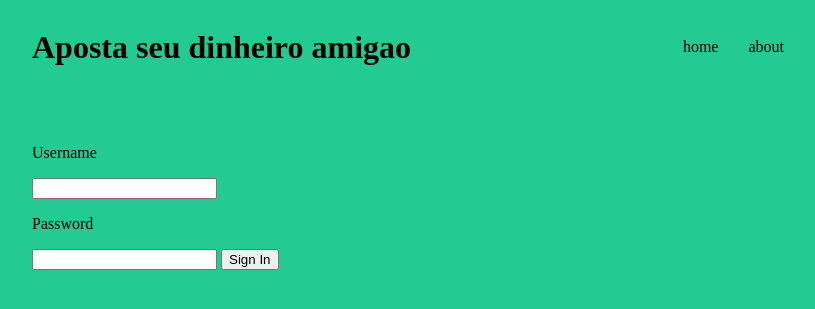
After one commit to rgarthur/andreotario, a Flask app: page /login in a window 1280 px wide. The commit adds this page. Shown: the top 309 px of the page, without its empty margins (232-1047 px from the left). Run offline with Flask 2, Linux system fonts and the light colour scheme.

Commit message:
commitado

```diff
--- a/app.py
+++ b/app.py
@@ -1,5 +1,5 @@
-from flask import Flask
-from flask import render_template
+from flask import Flask, render_template, redirect, url_for, request
+from database.sqlite import SQLite
 
 def create_app():
     app = Flask(__name__)
@@ -9,8 +9,22 @@ app = create_app()
 
 @app.route('/')
 def index():
-    return 'que azar man'
+    return redirect(url_for('login'))
 
 @app.route('/about')
 def about():
     return render_template('about.html')
+
+@app.route('/login', methods=['POST','GET'])
+def login():
+    if request.method == 'GET':
+        return render_template('login.html')
+    else:
+        username = request.form['username']
+        password = request.form['password']
+        sqlite = SQLite()
+        query = 'SELECT username, password, name FROM users WHERE username=? AND password=?'
+        result = sqlite.select(query, [username, password])
+        if result:
+            return 'user' + result[0]['name'] + ' Conectado com sucesso'
+    return 'foi nao lek'
--- /dev/null
+++ b/database/sqlite.py
@@ -0,0 +1,35 @@
+import sqlite3
+from flask import g
+import os.path
+
+BASE_DIR = os.path.dirname(os.path.abspath(__file__))
+DATABASE = 'Registros_apostas.db'
+
+def dict_factory(cursor, row):
+    d = {}
+    for idx, col in enumerate(cursor.description):
+        d[col[0]] = row[idx]
+    return d
+
+def get_db():
+    db = getattr(g, '_database', None)
+    if db is None:
+        db_path = os.path.join(BASE_DIR, DATABASE)
+        db = g._database = sqlite3.connect(db_path)
+        db.row_factory = dict_factory
+    return db
+
+class SQLite:
+
+    def __init__(self):
+        self.db = get_db()
+
+    def make_dicts(self, cursor, row):
+        return dict((cursor.description[idx][0], value)
+            for idx, value in enumerate(row))
+
+    def select(self, query, args=(), one=False):
+        cur = self.db.execute(query, args)
+        rv = cur.fetchall()
+        cur.close()
+        return (rv[0] if rv else None) if one else rv
--- /dev/null
+++ b/templates/login.html
@@ -0,0 +1,75 @@
+<!DOCTYPE html>
+<html>
+
+    <head>
+            <title>sas</title>
+            <style>
+                 body{
+            padding-left: 20%;
+            padding-right: 20%;
+            background-color: rgb(35, 202, 146);
+        }
+        header{
+            display: flex;
+            justify-content: space-between;
+        }
+        nav{
+            display:flex;
+            justify-content: flex-end;
+
+        }
+        nav a{
+            padding-left: 30px;
+            padding-top: 30px;
+            text-decoration: none;
+            color:black;
+        }
+
+        nav a:hover{
+            color:beige;
+        }
+
+        .login {
+            padding-top: 40px;
+        }
+        </style>
+    </head>
+
+    <body>
+
+        <header>
+            <h1>Aposta seu dinheiro amigao</h1>
+            <nav>
+                <a href="/">home</a>
+                <a href="/about">about</a>
+            </nav>
+        </header>
+
+        <div class='login'>
+
+            <form method="POST">
+
+                <div>
+                    <p>Username</p>
+
+
+                    <input type="text" name="username"></input>
+                </div>
+
+
+                </div>
+                    <p>Password</p>
+                    <input type="password" name="password"></input>
+                </div>
+
+                <button type="submit"> Sign In</button>
+
+
+
+            </form>
+
+        </div>
+
+    </body>
+
+</html>
```
Also changed, not shown: templates/about.html (+18 -1 lines), database/Registros_apostas.db (added), database/__init__.py (added), database/apostasDB.db (added), static/img/karol-conka-bbb21-1400x800-0121_0.jpg (added), 1 other file.
